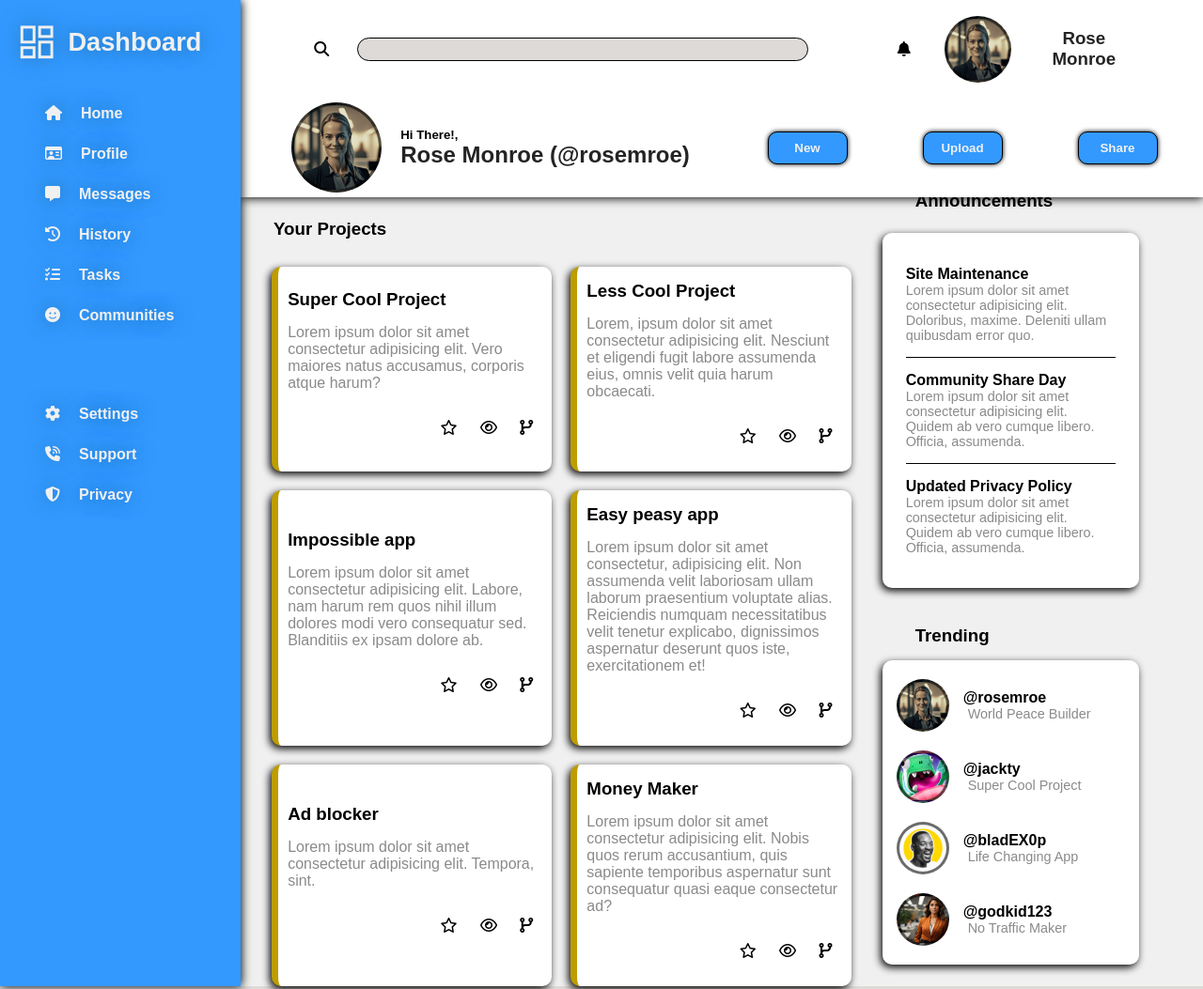
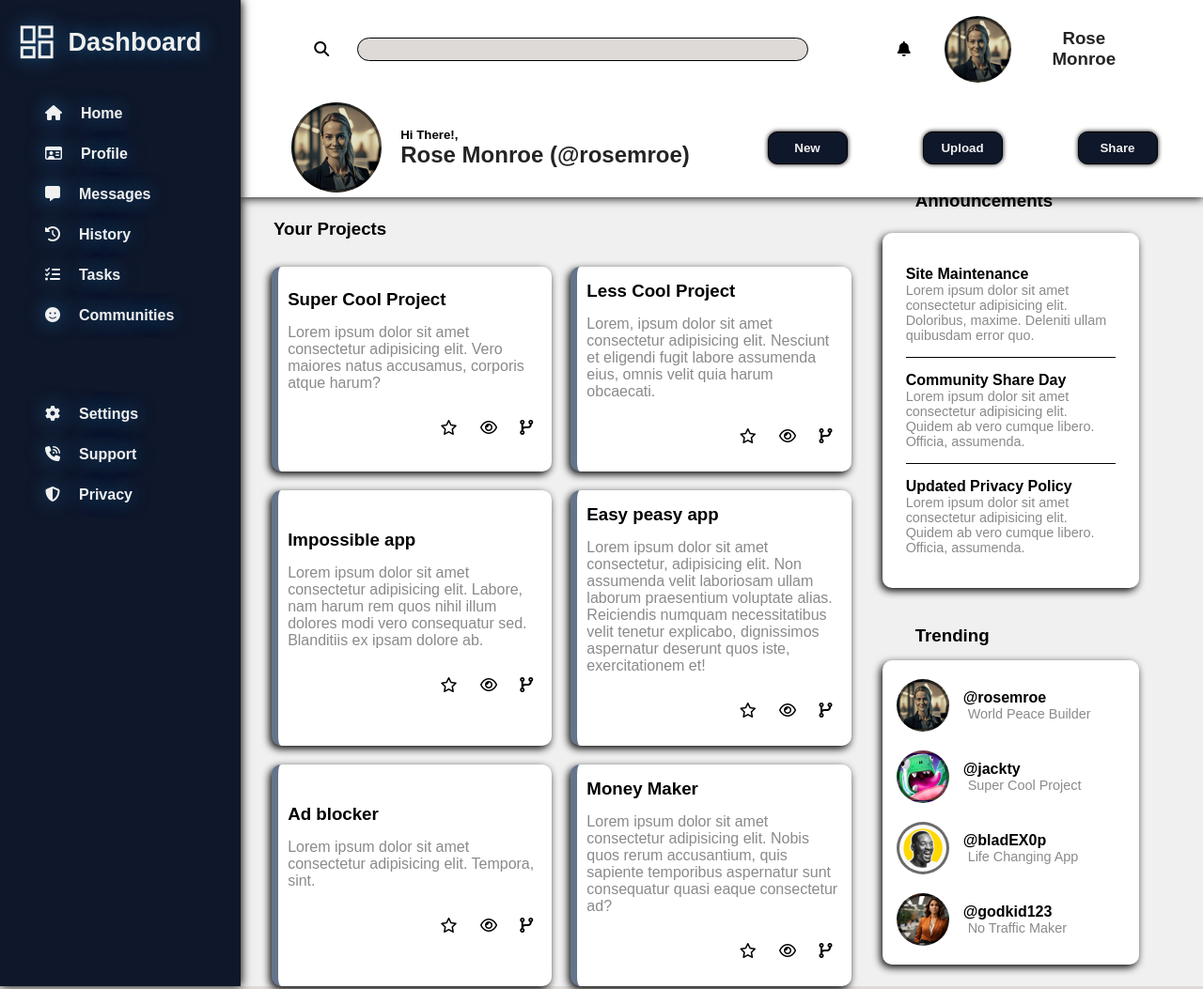
Before and after one commit to bladex0p/Admin-dashboard, a plain HTML site: page index.html in a window 1280 px wide. Shown: the top 1053 px of the page at 94% size. Drawn offline with nearby package versions, Linux system fonts and the light colour scheme.

Commit message:
color scheme changed

```diff
--- a/style.css
+++ b/style.css
@@ -24,7 +24,7 @@ a {
 }
 
 a:hover {
-    color: #FFFFFF;
+    color: #94a3b8;
 }
 
 h3 > a {
@@ -79,7 +79,7 @@ h2 > a:hover {
     align-items: center;
     justify-content: space-between;
     position: relative;
-    background-color: #3399FF;
+    background-color: #0f172a;
 }
 
 .header {
@@ -259,7 +259,7 @@ h2 > a:hover {
     height: 35px;
     border-radius: 10px;
     border: 1px solid black;
-    background-color: #3399FF;
+    background-color: #0f172a;
     color: #F0F0F0;
     font-weight: bold;
     -webkit-box-shadow: 0px 0px 5px 0px #000000;
@@ -267,7 +267,7 @@ h2 > a:hover {
 }
 
 .btn:hover {
-    background-color: #2671BD;
+    background-color: #334155;
     cursor: pointer;
 }
 
@@ -322,7 +322,7 @@ h2 > a:hover {
 .card {
     background-color: #FFF;
     border-radius: 10px;
-    border-left: 7px solid #BD9D00;
+    border-left: 7px solid #64748b;
     -webkit-box-shadow: -2px 3px 9px 0px #000000;
     box-shadow: -2px 3px 9px 0px #000000;
     cursor: pointer;
```
